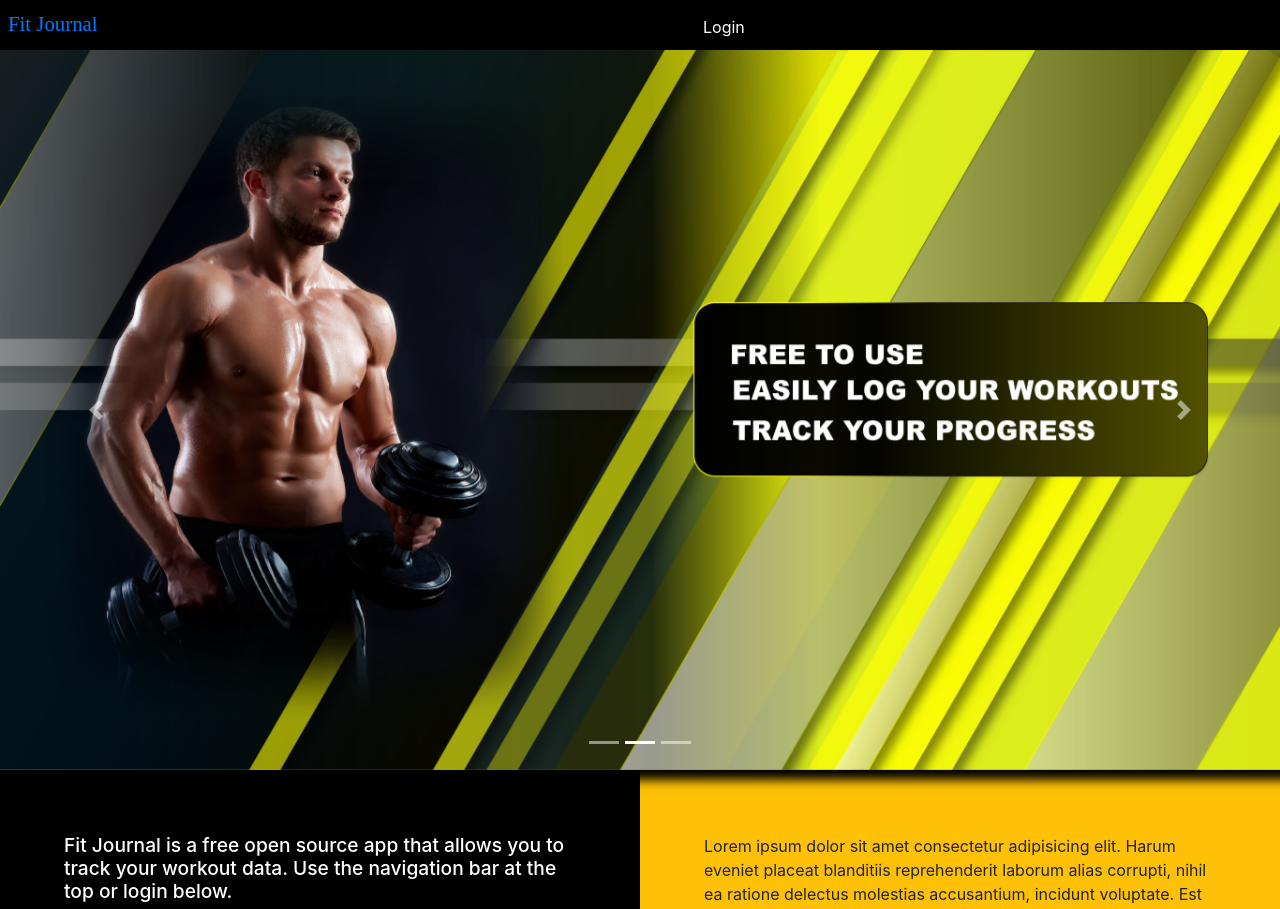
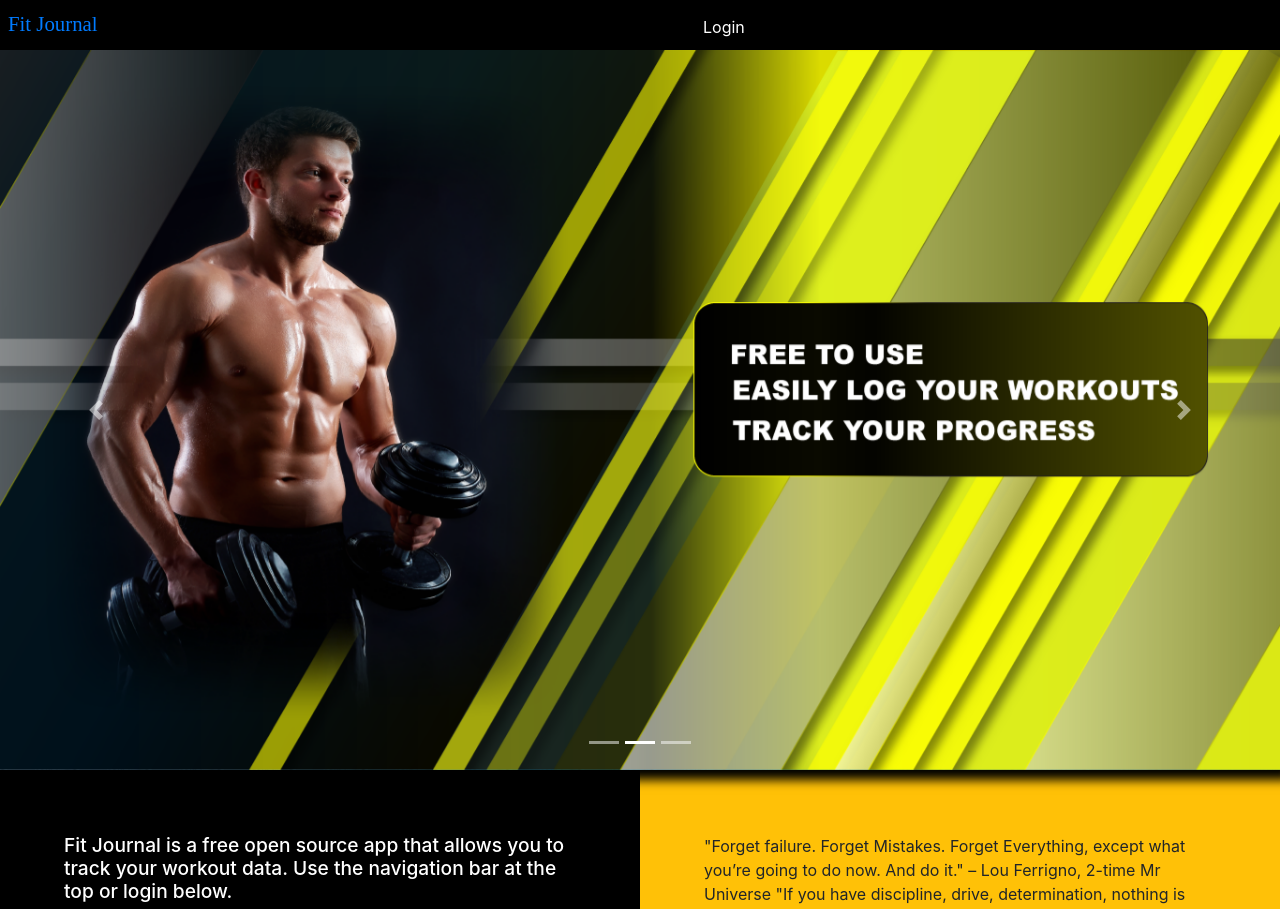
Before and after one commit to paeshi/workout-app-frontend, a React (Create React App) app: page / in a window 1280 px wide. Shown: the top 909 px of the page. Built offline with nearby package versions, Linux system fonts and the light colour scheme; no server answers; a web font is replaced by a local one.

Commit message:
updated quotes

```diff
--- a/src/pages/LandingPage/LandingPage.js
+++ b/src/pages/LandingPage/LandingPage.js
@@ -64,17 +64,11 @@ const LandingPage = (props) => {
         </div>
         <div className="quote-container">
           <p>
-            Lorem ipsum dolor sit amet consectetur adipisicing elit. Harum
-            eveniet placeat blanditiis reprehenderit laborum alias corrupti,
-            nihil ea ratione delectus molestias accusantium, incidunt voluptate.
-            Est quisquam autem aspernatur minus fugiat voluptates dolorem
-            laboriosam veniam, optio, consectetur similique vero quis dolorum
-            ratione et ullam alias? Unde ipsam iure quos perspiciatis, ducimus
-            exercitationem iste culpa voluptatibus, quidem, voluptatem ratione
-            ad minus. Fugit incidunt quos sint delectus ex quidem. Voluptate
-            autem pariatur expedita quia ipsum libero earum, excepturi facilis,
-            eaque natus laboriosam ipsa atque, aut vitae corrupti perspiciatis
-            dicta consectetur. Ex, ut quam?
+            "Forget failure. Forget Mistakes. Forget Everything, except what
+            you’re going to do now. And do it." – Lou Ferrigno, 2-time Mr
+            Universe "If you have discipline, drive, determination, nothing is
+            impossible."" – Dana Linn Bailey, First Ever Women’s Physique
+            Olympia Champion
           </p>
         </div>
       </div>
```
